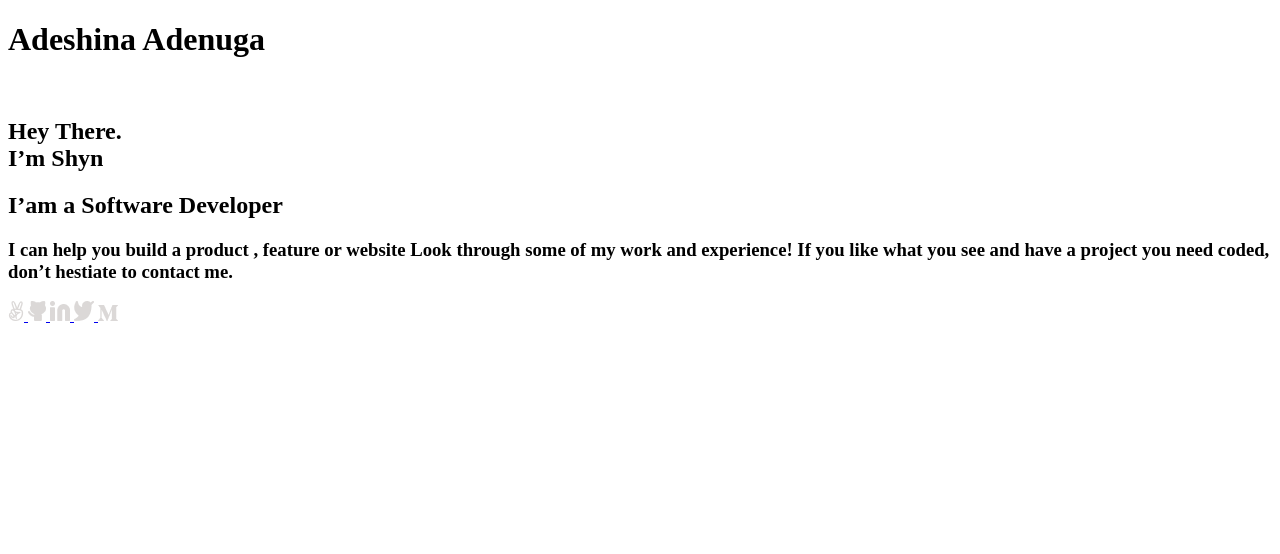
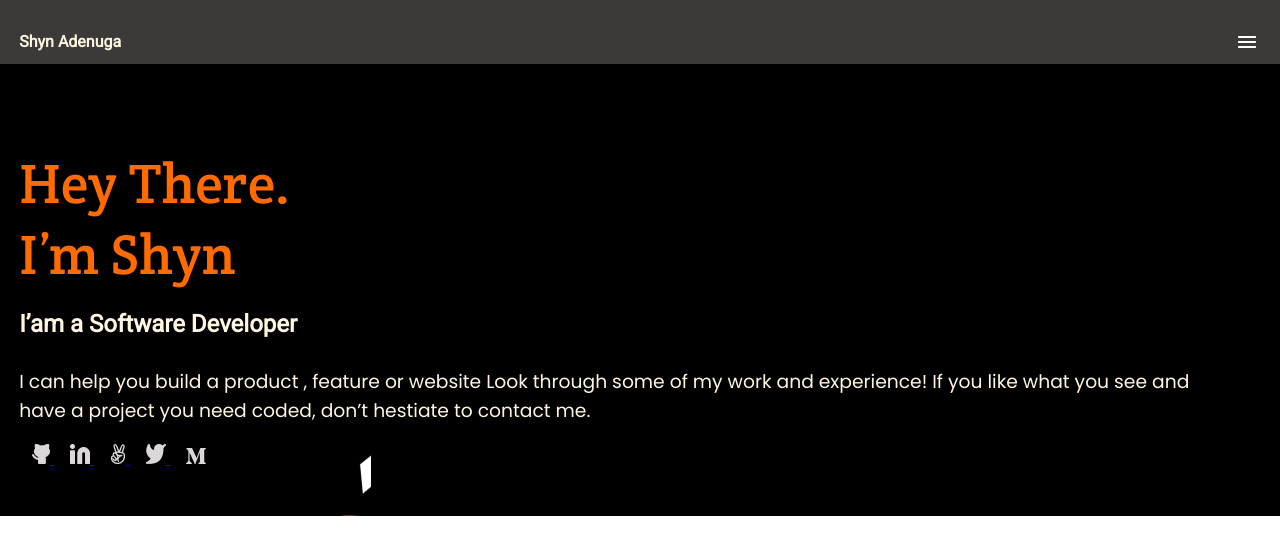
Before and after one commit to Nuga0909/Portfolio-setup-and-mobile-first, a website: page index.html in a window 1280 px wide. Drawn offline with Linux system fonts and the light colour scheme.

Commit message:
update made to html and css files

```diff
--- a/index.html
+++ b/index.html
@@ -4,31 +4,36 @@
     <meta charset="UTF-8">
     <meta http-equiv="X-UA-Compatible" content="IE=edge">
     <meta name="viewport" content="width=device-width, initial-scale=1.0">
+    <link rel="stylesheet" href="nustyle.css">
+    <link href='https://fonts.googleapis.com/css?family=Roboto' rel='stylesheet'>
+    <link href='https://fonts.googleapis.com/css?family=Crete Round' rel='stylesheet'>
+    <link href='https://fonts.googleapis.com/css?family=Poppins' rel='stylesheet'>
+
     <title>Document</title>
 </head>
 <body>
-
+    <section class="container">
         <header>
-        <h1>Adeshina Adenuga</h1>
+            <h2>Shyn Adenuga</h2>
             <a href="#">
                 <img src="Union.png" alt="drop-down">
             </a>
         </header>
-    <section>
+        <article>
             <h1>Hey There. <br> I’m Shyn</h1>
             <h2>I’am a Software Developer</h2>
             <h3>I can help you build a product , feature or website Look through some of my work and experience! If you like what you see and have a project you need coded,
                 don’t hestiate to contact me.</h3>
-    </section>
+        </article>
         <footer>
-        <a href="#">
-            <img src="Vector.png" alt="">
-        </a>
             <a href="#">
                 <img src="Group.png" alt="">
             </a>
             <a href="#">
                 <img src="Group 1.png" alt="">
+            </a>
+            <a href="#">
+                <img src="Vector.png" alt="">
             </a>
             <a href="#">
                 <img src="Group2.png" alt="">
@@ -37,5 +42,7 @@
                 <img src="Vector 1.png" alt="">
             </a>
         </footer>
+    </section>
+
 </body>
 </html>
--- a/nustyle.css
+++ b/nustyle.css
@@ -0,0 +1,77 @@
+/* stylelint-disable font-family-no-missing-generic-family-keyword */
+body {
+  color: #fff5e1;
+  margin: 0;
+  padding: 0;
+  height: 100%;
+}
+
+header {
+  font-family: 'Roboto';
+  display: flex;
+  align-items: flex-end;
+  justify-content: space-between;
+  background-color: #3c3a39;
+  height: 4em;
+}
+
+header h2 {
+  padding-left: 1.2em;
+  font-size: medium;
+  align-self: flex-end;
+  padding-bottom: 0;
+}
+
+header img {
+  padding-right: 1.5em;
+  size: 2em;
+  padding-bottom: 0.75em;
+}
+
+.container {
+  display: flex;
+  flex-direction: column;
+  align-content: stretch;
+  background-color: black;
+  background-image: url("./illustration-header-mobile.png");
+  background-repeat: no-repeat;
+  background-position: 14em 20em;
+  margin: 0;
+  padding: 0;
+  height: 100%;
+}
+
+footer {
+  padding-bottom: 3em;
+  margin-left: 2em;
+}
+
+footer a {
+  padding-right: 1em;
+}
+
+article {
+  padding-left: 1.2em;
+}
+
+article h1 {
+  padding-top: 1.5em;
+  padding-bottom: 0;
+  font-family: "Crete Round";
+  color: #ff6b00;
+  font-size: 3.5em;
+  font-weight: lighter;
+  margin: 0;
+}
+
+article h2 {
+  padding-top: 0;
+  font-family: 'Roboto';
+}
+
+article h3 {
+  padding-top: 0.5em;
+  padding-right: 3em;
+  font-family: 'Poppins';
+  font-weight: lighter;
+}
```
Lines whose indentation alone changed are shown as unchanged.
